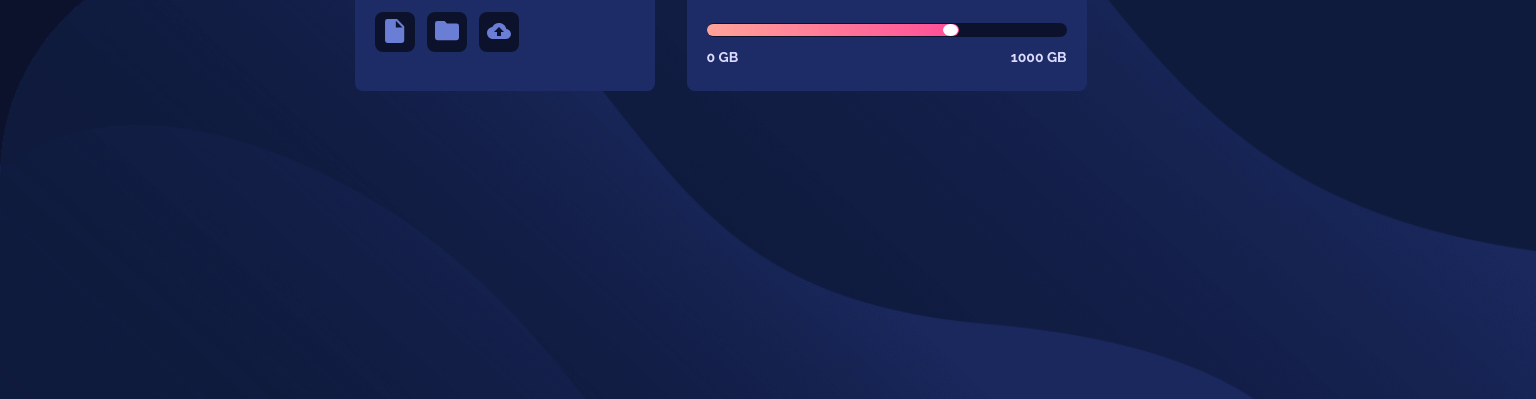
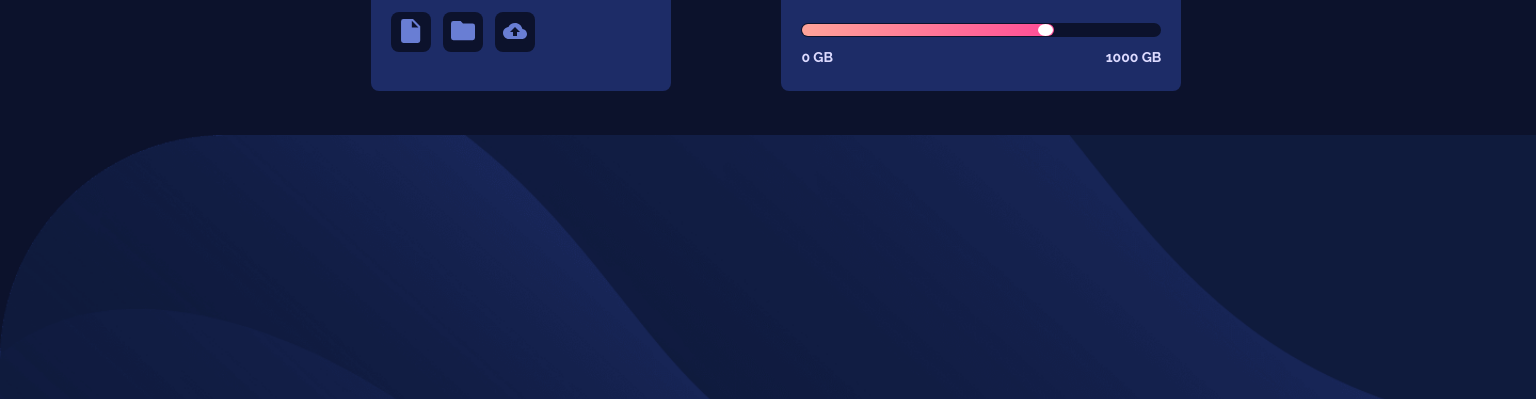
Before and after one commit to Vasiliki-Georgiou/Fylo_Data_Storage_HTML_CSS_FrontEnd_Mentor_Challenge, a plain HTML site: page index.html in a window 1536 px wide. Shown: the part 417-816 px from the top of the page. Drawn offline with Linux system fonts and the light colour scheme.

Commit message:
Updating CSS

```diff
--- a/index.html
+++ b/index.html
@@ -25,6 +25,12 @@
                 </button>
             </div>
         </section>
+        <section class="gigabytes-left">
+            <div class="gigabytes-bubble gigabytes-bottom-left">
+                <strong>185</strong>
+                <span>gb left</span>
+            </div>
+        </section>
         <section class="storage-capacity">
             <p>You've used <strong>815 GB</strong> of your storage</p>
             <div class="storage-bar">
@@ -37,12 +43,8 @@
                 <div>1000 GB</div>
             </div>
         </section>
-        <section class="gigabytes-left">
-            <div class="gigabytes-bubble gigabytes-bottom-left">
-                <strong>185</strong>
-                <span>gb left</span>
-            </div>
-        </section>
+
     </main>
+
 </body>
 </html>
--- a/style.css
+++ b/style.css
@@ -99,7 +99,7 @@ body {
     display: flex;
     justify-content: center;
     align-items: center;
-    transform: translate(50%, -50%);
+    transform: translate(50%, 480%);
 }
 
 .gigabytes-bubble strong {
@@ -117,7 +117,7 @@ body {
 
 @media(min-width: 1024px) {
     body {
-        background: url(images/bg-desktop.png) no-repeat bottom;
+        background: url(images/bg-desktop.png) no-repeat center bottom;
         background-size: 100%;
         background-color: hsl(229, 57%, 11%);
     }
@@ -126,10 +126,6 @@ body {
         display: flex;
         justify-content: center;
         align-items: end;
-    }
-
-    section {
-        margin-left: 32px;
     }
 
     .storage-capacity {
@@ -145,7 +141,7 @@ body {
     .gigabytes-bubble {
         background-color: #fff;
         width: 100%;
-        transform: translate(-150%, -250%);
+        transform: translate(330%, -250%);
         border-bottom-right-radius: 0;
     }
 
@@ -161,4 +157,12 @@ body {
         right: 0.1px;
         bottom: -15px;
       }
+
+      @media(min-width: 1440px) {
+        body {
+            background: url(images/bg-desktop.png) no-repeat center bottom -50%;
+            background-size: 100%;
+            background-color: hsl(229, 57%, 11%);
+        }
+      }
 }
```
